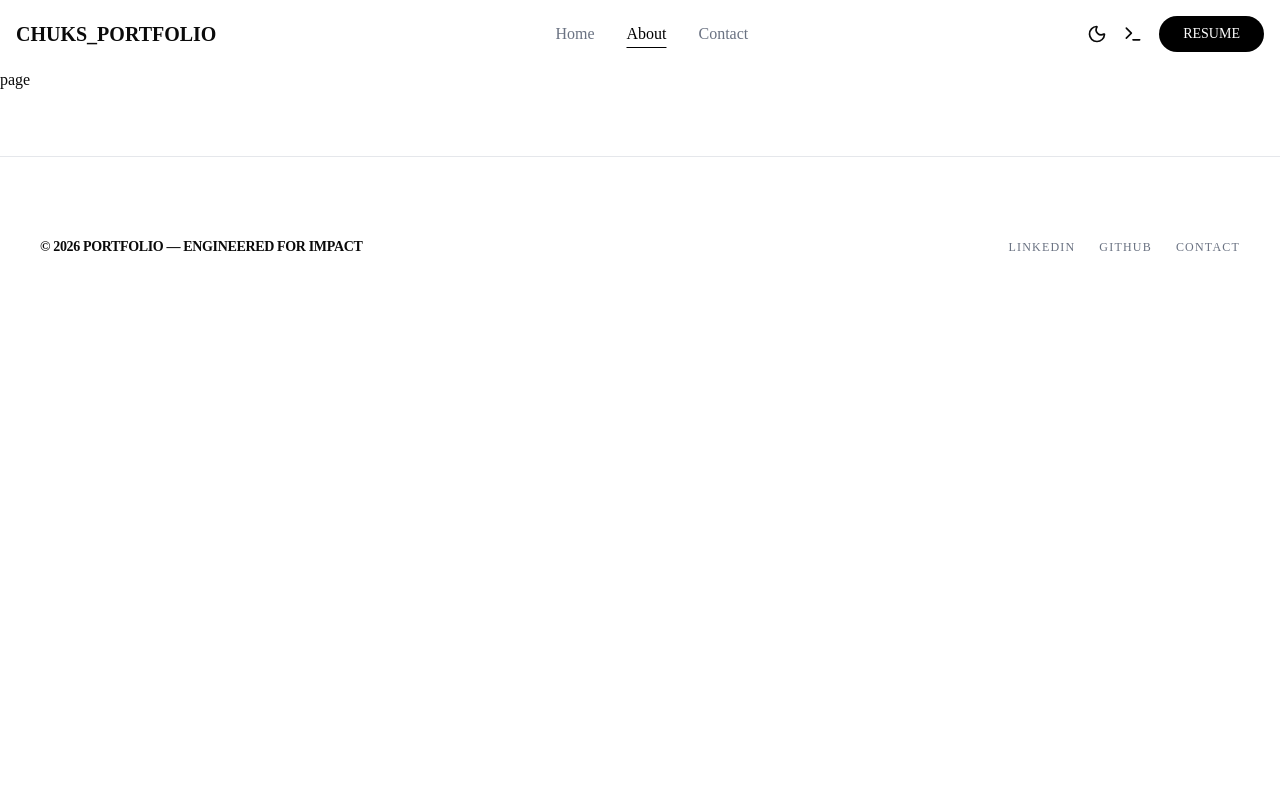
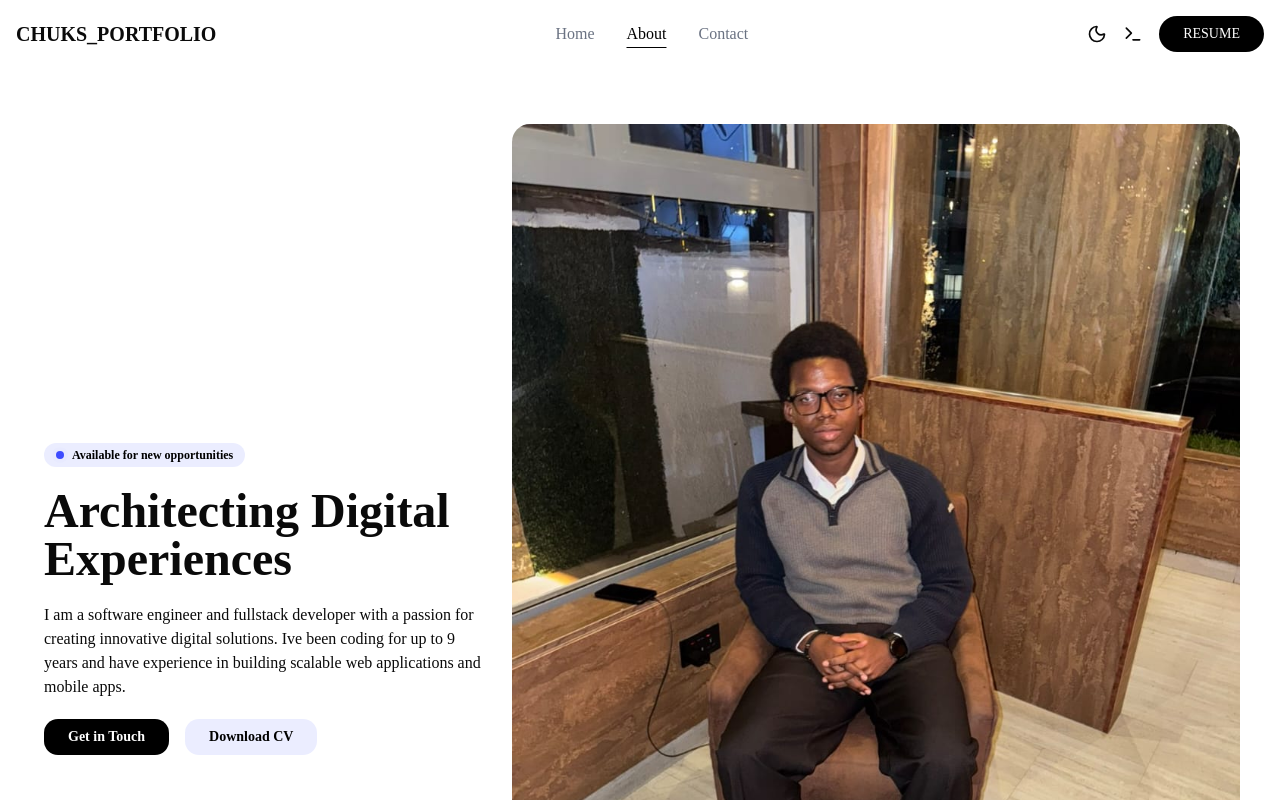
Before and after one commit to Programmingchuks24/portfoliov2, a Next.js app: page /about in a window 1280 px wide. Shown: the top 800 px of the page. Built offline with nearby package versions, Linux system fonts and the light colour scheme.

Commit message:
updated the about me and finished the contact page

```diff
--- a/app/about/page.tsx
+++ b/app/about/page.tsx
@@ -1,9 +1,50 @@
+import Image from 'next/image'
 import React from 'react'
 
 const about = () => {
   return (
    <div>
-    page
+
+    <div className = " px-3 md:flex md:flex-row md:justify-between md:px-7">
+
+      <section className = "mt-5 flex flex-col gap-5 p-4 items-center justify-center text-center md:items-start md:text-left md:w-1/2">
+        <div className="flex flex-row items-center gap-2 p-1 px-3 rounded-full bg-[#3e4cff]/10 w-fit text-xs text-black font-semibold">
+        <span className="relative flex size-2">
+          <span className="absolute inline-flex h-full w-full animate-ping rounded-full bg-[#3e4cff] opacity-75"></span>
+          <span className="relative inline-flex size-2 rounded-full bg-[#3e4cff]"></span>
+        </span>
+
+        <p>Available for new opportunities</p>
+      </div>
+
+      <div className = " flex flex-col gap-5">
+        <p className = "text-4xl font-bold md:text-5xl">Architecting Digital Experiences</p>
+
+        <p>I am a software engineer and fullstack developer with a passion for creating innovative digital solutions. Ive been coding for up to 9 years and have experience in building scalable web applications and mobile apps.</p>
+      </div>
+
+      <div className="flex flex-row gap-4">
+        <button className="text-white bg-black px-6 py-2 rounded-xl text-sm font-semibold hover:bg-gray-400 hover:text-black hover:cursor-pointer transition-all">
+          Get in Touch
+        </button>
+
+        <button className="text-black bg-[#3e4cff]/10 px-6 py-2 rounded-xl text-sm font-semibold hover:bg-gray-400 hover:text-black hover:cursor-pointer transition-all">
+          Download CV
+        </button>
+      </div>
+      </section>
+
+      <div className = "mt-10 px-3 md:py-4">
+        <Image
+        src="/assets/images/profile.jpeg"
+        alt="Your Image"
+        width={500}
+        height={300}
+        className="rounded-2xl object-cover w-full h-auto"
+      />
+      </div>
+
+    </div>
    </div>
   )
 }
--- a/app/contact/page.tsx
+++ b/app/contact/page.tsx
@@ -2,6 +2,7 @@
 import {
   BriefcaseBusiness,
   Code,
+  Loader2,
   Mail,
   MapPin,
   SendHorizonal,
@@ -11,8 +12,12 @@ import Link from "next/link";
 import React from "react";
 import { sendEmail } from "../actions/sendEmail";
 import {toast} from "sonner";
+import { useFormStatus } from "react-dom";
+import { SubmitButton } from "@/components/submitButton";
 
-const page = () => {
+const Page = () => {
+
+
   return (
     <div className="max-w-7xl mx-auto px-6 md:px-10 py-20">
       <div className="flex flex-col gap-4 mb-16 text-center md:text-left">
@@ -94,16 +99,7 @@ const page = () => {
               />
             </div>
 
-            <button
-              type="submit"
-              className="bg-black text-white px-10 py-5 rounded-2xl font-bold flex items-center justify-center gap-3 hover:bg-[#3e4cff] transition-all w-full md:w-fit group"
-            >
-              Send Message
-              <SendHorizonal
-                size={20}
-                className="group-hover:translate-x-1 transition-transform"
-              />
-            </button>
+            <SubmitButton />
           </form>
         </div>
 
@@ -173,4 +169,4 @@ const page = () => {
   );
 };
 
-export default page;
+export default Page;
--- /dev/null
+++ b/components/submitButton.tsx
@@ -0,0 +1,35 @@
+import { useFormStatus } from "react-dom";
+import { Loader2, SendHorizonal } from "lucide-react";
+import React from "react";
+
+export const SubmitButton = () => {
+  const { pending } = useFormStatus();
+
+  return (
+    <button
+      type="submit"
+      disabled={pending}
+      className={`
+        bg-black text-white px-10 py-5 rounded-2xl font-bold
+        flex items-center justify-center gap-3 transition-all
+        w-full md:w-fit group
+        ${pending ? "opacity-70 cursor-not-allowed" : "hover:bg-[#3e4cff]"}
+      `}
+    >
+      {pending ? (
+        <>
+          Sending...
+          <Loader2 className="animate-spin" size={20} />
+        </>
+      ) : (
+        <>
+          Send Message
+          <SendHorizonal
+            size={20}
+            className="group-hover:translate-x-1 transition-transform"
+          />
+        </>
+      )}
+    </button>
+  );
+};
```
Also changed, not shown: public/assets/images/profile.jpeg (added).
